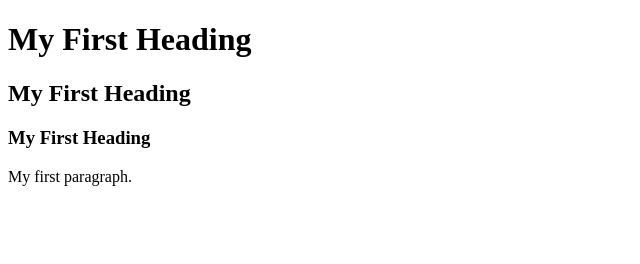
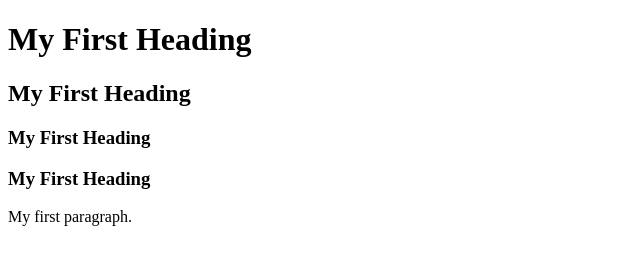
Before and after one commit to SoniAnkit1234/localrepo, a plain HTML site: page index.html in a window 1280 px wide. Shown: the whole page, without its empty margins (0-640 px from the left). Drawn offline with Linux system fonts and the light colour scheme.

Commit message:
new changes

```diff
--- a/index.html
+++ b/index.html
@@ -5,6 +5,7 @@
 <h1>My First Heading</h1>
 <h2>My First Heading</h2>
 <h3>My First Heading</h3>
+<h3>My First Heading</h3>
 
 <p>My first paragraph.</p>
 
```
